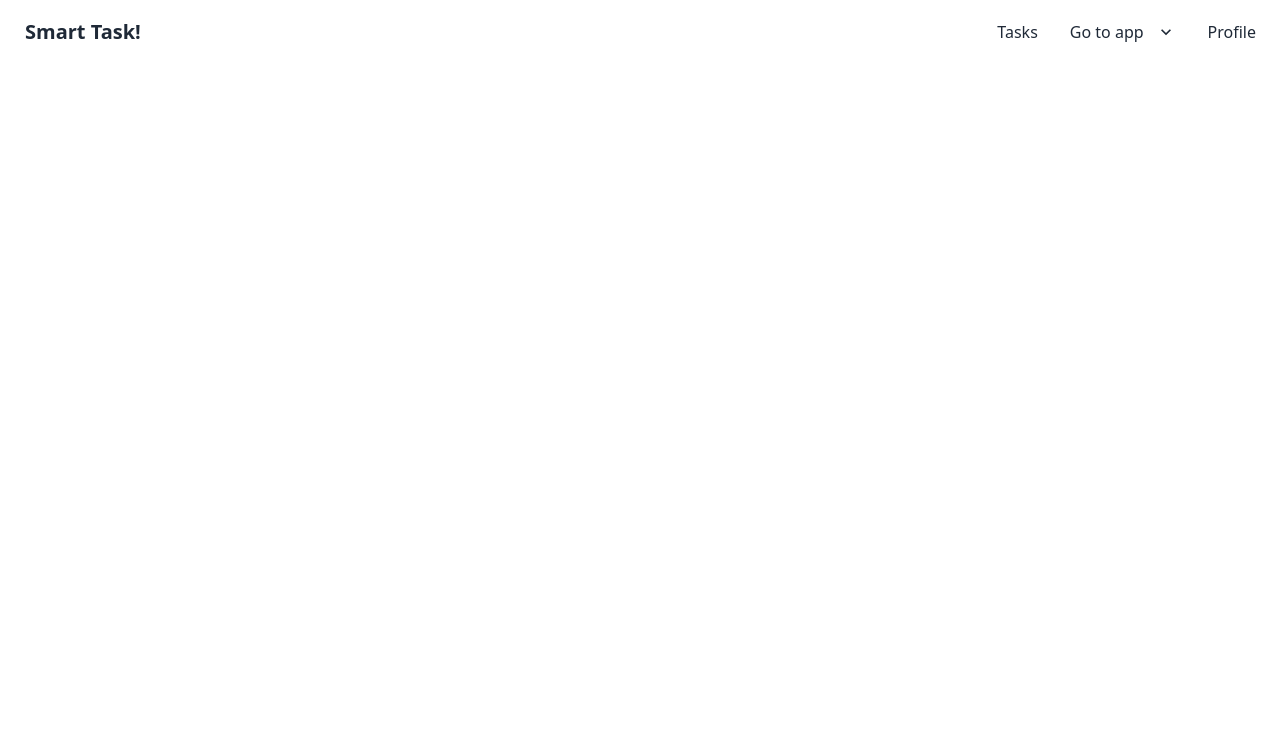
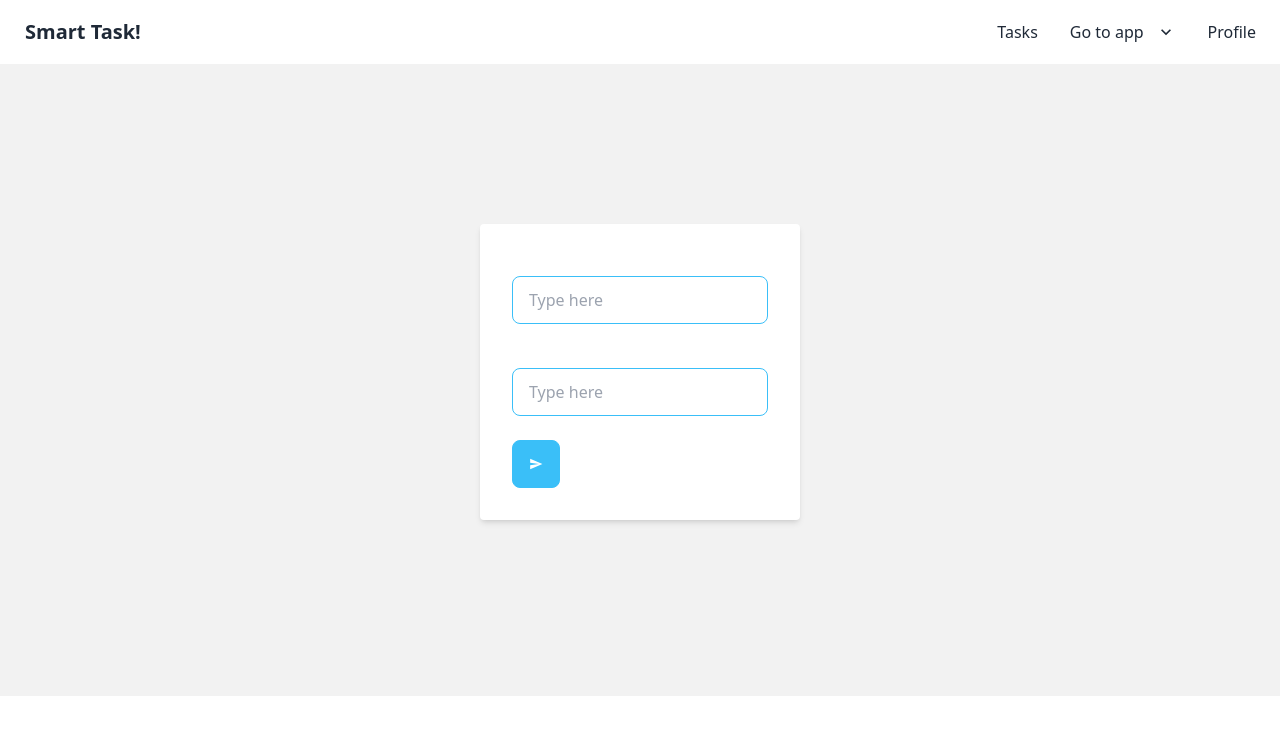
Before and after one commit to DanielaTob/TodoList-MERN-Frontend, a React (Create React App) app: page /Tasks in a window 1280 px wide. Shown: the top 734 px of the page. Built offline with nearby package versions, Linux system fonts and the light colour scheme.

Commit message:
form and scroll

```diff
--- a/src/App.css
+++ b/src/App.css
@@ -0,0 +1,12 @@
+body::-webkit-scrollbar {
+    width: 15px;
+  }
+  body::-webkit-scrollbar-track {
+    border-radius: 10px;
+    background-color: rgba(255, 255, 255, 0.1);
+  }
+  body::-webkit-scrollbar-thumb {
+    background-image: linear-gradient(45deg, #00aeff, #a68eff);
+    border-radius: 10px;
+    -webkit-box-shadow: rgba(0,0,0,.12) 0 3px 13px 1px;
+  }
--- /dev/null
+++ b/src/components/Form.jsx
@@ -0,0 +1,36 @@
+import React from "react";
+import { MdSend } from 'react-icons/md';
+
+export default function Form() {
+  return (
+    <div className="bg-base-200 py-40 flex justify-center">
+      <div className="w-full max-w-xs">
+        <form class="bg-base-100 shadow-md rounded px-8 pt-6 pb-8 mb-4">
+          <div class="mb-4">
+            <label
+              class="block text-white text-sm font-bold mb-2"
+              for="username"
+            >
+              Title
+            </label>
+            <input type="text" placeholder="Type here" class="input input-bordered input-info w-full max-w-xs"></input>
+          </div>
+          <div class="mb-6">
+            <label
+              class="block text-white text-sm font-bold mb-2"
+              for="password"
+            >
+              Description
+            </label>
+            <input type="text" placeholder="Type here" class="input input-bordered input-info w-full max-w-xs"></input>
+          </div>
+          <div class="flex items-center justify-between">
+            <button class="btn btn-info">
+                <MdSend className="text-white"/>
+            </button>
+          </div>
+        </form>
+      </div>
+    </div>
+  );
+}
--- /dev/null
+++ b/src/components/Scroll.jsx
@@ -0,0 +1,12 @@
+import React from "react";
+
+
+export default function Scroll() {
+  return (
+    <div>
+      <div class="demoScroll sc5">
+        <div class="h500"></div>
+      </div>
+    </div>
+  );
+}
--- a/src/views/Landing.jsx
+++ b/src/views/Landing.jsx
@@ -1,9 +1,11 @@
 import React from "react";
 import imghome from "../assets/img/landing.png";
+import Scroll from "../components/Scroll";
 
 export default function Landing() {
   return (
     <div>
+      <Scroll />
       <div className="bg-stone-700">
         <div className="hero min-h-screen bg-base-200">
           <div class="hero-content flex-col lg:flex-row">
--- a/src/views/Tasks.jsx
+++ b/src/views/Tasks.jsx
@@ -1,9 +1,10 @@
 import React from 'react'
+import Form from '../components/Form'
 
 export default function Tasks() {
   return (
-    <div className='bg-base-200'>
-
+    <div>
+        <Form />
     </div>
   )
 }
```
